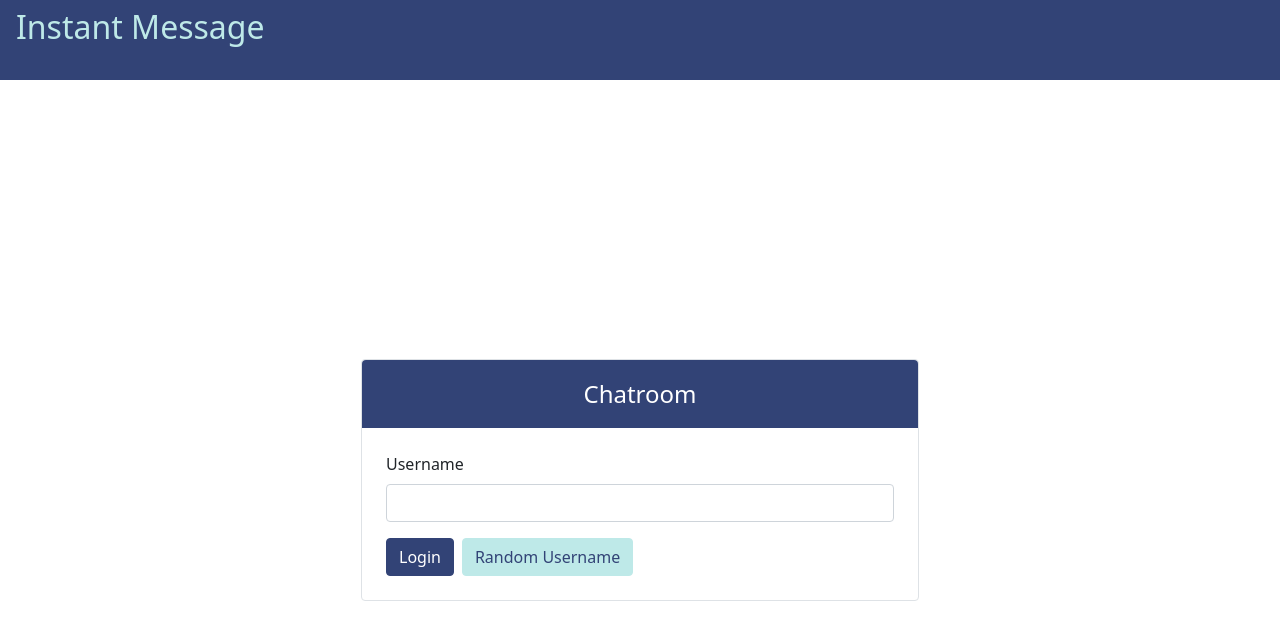
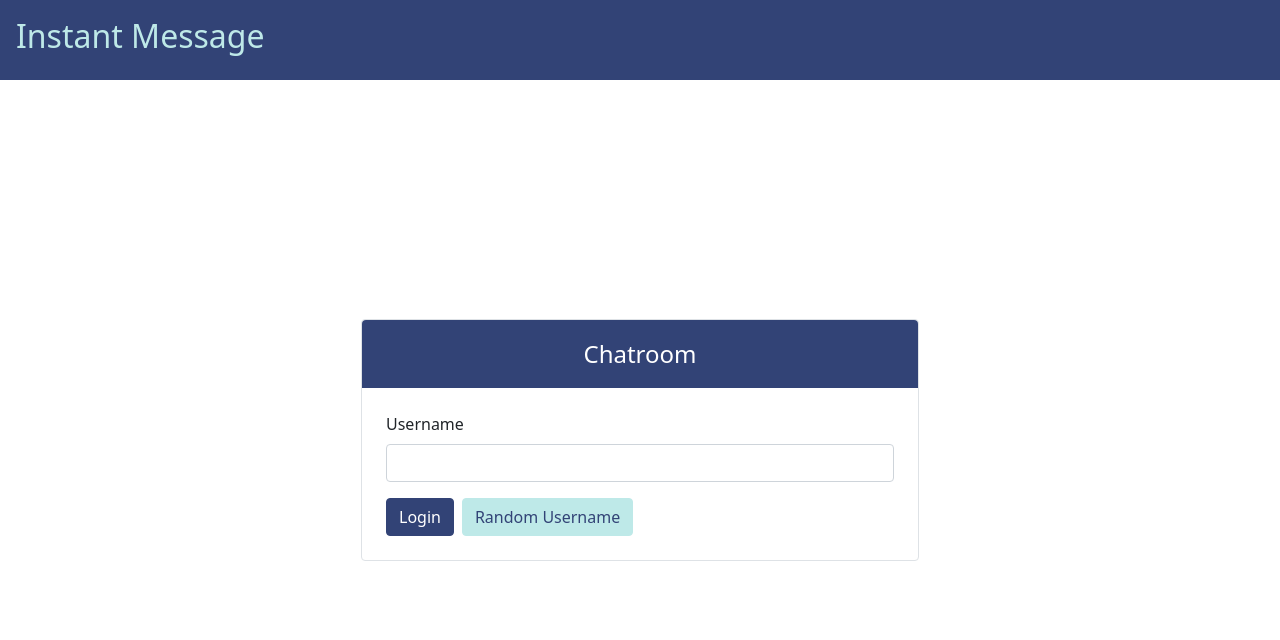
Before and after one commit to vivien-z/instant-msg-app, a React app in the folder client/: page / in a window 1280 px wide. Shown: the top 640 px of the page. Built offline with nearby package versions, Linux system fonts and the light colour scheme; no server answers.

Commit message:
adjust the size for header and main content matching 100vh

```diff
--- a/client/src/components/Header.js
+++ b/client/src/components/Header.js
@@ -9,14 +9,13 @@ export default function Header({ myId, myUsername, isLoggedIn, setLogin, setMyUs
   }
 
   return (
-    <div className="header py-2 px-3 d-flex justify-content-between">
+    <div className="header px-3 d-flex justify-content-between align-items-center">
       <h2 className="">Instant Message</h2>
       {isLoggedIn ?
         (<div className="d-flex align-items-center">
             <p className="mb-0 me-2">Hi: {myUsername}</p>
             <Button onClick={() => logout()}>Log Out</Button>
-          </div>) :
-        <></>
+          </div>) : <></>
       }
     </div>
   )
--- a/client/src/components/Login.js
+++ b/client/src/components/Login.js
@@ -36,7 +36,7 @@ export default function Login( { value, onChange, idValue, onIdSubmit, isLoggedI
   }
 
   return (
-    <Container className="justify-content-center align-items-center d-flex" style={{ height: "100vh"}}>
+    <Container className="justify-content-center align-items-center d-flex" style={{ height: "90vh"}}>
 
      <Form onSubmit={handleSubmit} className="w-50 border rounded">
         <div className="rounded-top bg-blue py-3 text-white text-center fs-4">
--- a/client/src/components/MainInterface.js
+++ b/client/src/components/MainInterface.js
@@ -6,7 +6,7 @@ export default function MainInterface({ myId, myUsername }) {
   const { selectedChatroom } = useChatrooms()
 
   return (
-    <div className="d-flex" style={{ height: '100vh'}}>
+    <div className="d-flex" style={{ height: '90vh' }}>
       <Sidebar myId={myId} myUsername={myUsername} />
       { selectedChatroom && <OpenChatWindow myId={myId} myUsername={myUsername}/> }
     </div>
--- a/client/src/styles/App.scss
+++ b/client/src/styles/App.scss
@@ -1,3 +1,7 @@
+html body {
+  height: 100%;
+}
+
 /*== reset bootstrap color ==*/
 $primary: rgb(50, 67, 118);
 @import '~bootstrap/scss/bootstrap';
@@ -23,6 +27,7 @@ $gray-l: rgb(247, 247, 255);
 /*==== bootstrap header ====*/
 .header {
   height: 10vh;
+  min-height: 60px;
   background-color: $primary !important;
   color: $mint;
   font-weight: bold;
```
